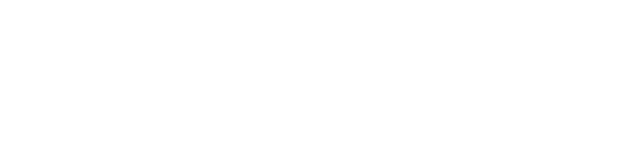
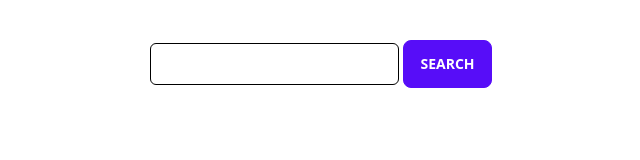
Before and after one commit to sakibmahbub/Dictionary-Api, a plain HTML site: page index.html in a window 1280 px wide. Shown: the whole page, without its empty margins (319-959 px from the left). Drawn offline with nearby package versions, Linux system fonts and the light colour scheme.

Commit message:
fetched the api and showed dynamic data from search

```diff
--- a/index.html
+++ b/index.html
@@ -1,13 +1,35 @@
 <!DOCTYPE html>
-<html lang="en">
+<html lang="en" data-theme="light">
   <head>
     <meta charset="UTF-8" />
     <meta http-equiv="X-UA-Compatible" content="IE=edge" />
     <meta name="viewport" content="width=device-width, initial-scale=1.0" />
     <title>Dictionary</title>
+    <!-- Style sheet -->
     <link rel="stylesheet" href="styles/style.css" />
+    <!-- Daisy Ui -->
+    <link
+      href="https://cdn.jsdelivr.net/npm/daisyui@2.51.2/dist/full.css"
+      rel="stylesheet"
+      type="text/css"
+    />
   </head>
   <body>
+    <section class="container py-10">
+      <div class="flex justify-center items-center">
+        <input class="p-2 rounded-md mr-1" id="input-field" type="text" />
+        <button
+          id="search-btn"
+          class="btn btn-primary"
+          onclick="handleSearch()"
+        >
+          Search
+        </button>
+      </div>
+    </section>
+
+    <!-- Add scripts from here -->
+    <script src="https://cdn.tailwindcss.com"></script>
     <script src="js/index.js"></script>
   </body>
 </html>
--- a/js/index.js
+++ b/js/index.js
@@ -0,0 +1,7 @@
+const handleSearch = async () => {
+  const inputValue = document.getElementById("input-field").value;
+  const url = `https://api.dictionaryapi.dev/api/v2/entries/en/${inputValue}`;
+  const res = await fetch(url);
+  const data = await res.json();
+  console.log(data);
+};
--- a/styles/style.css
+++ b/styles/style.css
@@ -0,0 +1,7 @@
+body {
+  text-align: center;
+}
+#input-field {
+  border: 1px solid black;
+
+}
```
Also changed, not shown: styles/tailwind.config.js (added).
